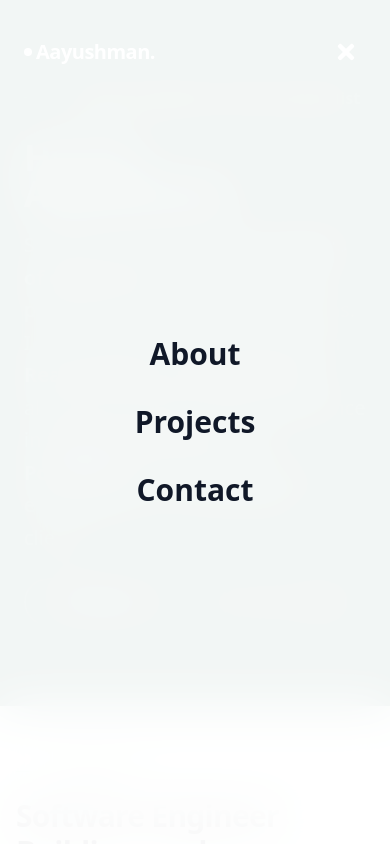
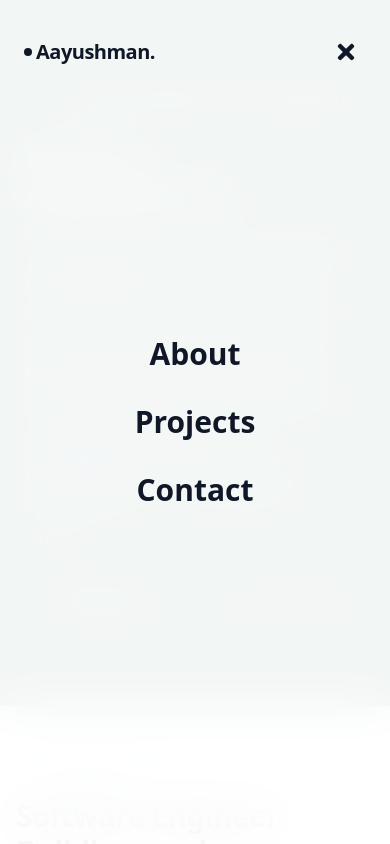
Before and after one commit to aayushman108/My-Portfolio, a Next.js app: page / in a window 390 px wide. Both pictures are taken after a click on the button 346 px from the left and 52 px from the top of the page. Shown: the top 844 px of the page. Built offline with nearby package versions, Linux system fonts and the light colour scheme.

Commit message:
fix: sidenav ui

```diff
--- a/src/components/Navbar.tsx
+++ b/src/components/Navbar.tsx
@@ -11,6 +11,21 @@ const Navbar = () => {
   const isHome = pathname === "/";
   const [isOpen, setIsOpen] = useState(false);
   const [scrolled, setScrolled] = useState(!isHome);
+
+  useEffect(() => {
+    if (!isOpen) return;
+    const lenis = getLenis();
+    lenis?.stop();
+    const prevBodyOverflow = document.body.style.overflow;
+    const prevHtmlOverflow = document.documentElement.style.overflow;
+    document.body.style.overflow = "hidden";
+    document.documentElement.style.overflow = "hidden";
+    return () => {
+      lenis?.start();
+      document.body.style.overflow = prevBodyOverflow;
+      document.documentElement.style.overflow = prevHtmlOverflow;
+    };
+  }, [isOpen]);
 
   useEffect(() => {
     if (pathname === "/projects") return;
@@ -74,12 +89,12 @@ const Navbar = () => {
             <Link
               href="/"
               className={`text-xl font-black tracking-tight flex items-center gap-1 transition-colors duration-300 ${
-                scrolled ? "text-gray-900" : "text-white"
+                scrolled || isOpen ? "text-gray-900" : "text-white"
               } group`}
             >
               <span
                 className={`w-2 h-2 rounded-full transition-colors duration-300 group-hover:bg-emerald-600 ${
-                  scrolled ? "bg-gray-900" : "bg-white"
+                  scrolled || isOpen ? "bg-gray-900" : "bg-white"
                 }`}
               />
               Aayushman.
@@ -110,8 +125,8 @@ const Navbar = () => {
             {/* Mobile Menu Button */}
             <div className="md:hidden flex items-center gap-4">
               <button
-                className={`focus:outline-none p-2 transition-colors duration-300 ${
-                  scrolled ? "text-gray-900" : "text-white"
+                className={`focus:outline-none p-2 rounded-full transition-colors duration-300 ${
+                  scrolled || isOpen ? "text-gray-900" : "text-white"
                 }`}
                 onClick={() => setIsOpen(!isOpen)}
                 aria-label={isOpen ? "Close menu" : "Open menu"}
@@ -126,12 +141,13 @@ const Navbar = () => {
 
       {/* Mobile Menu Overlay */}
       <div
-        className={`fixed inset-0 z-40 bg-white/95 backdrop-blur-xl transition-all duration-500 md:hidden flex flex-col items-center justify-center space-y-8 ${
+        className={`fixed inset-0 z-40 bg-white/95 backdrop-blur-xl transition-all duration-500 md:hidden flex flex-col overflow-y-auto overscroll-contain ${
           isOpen
             ? "opacity-100 pointer-events-auto"
             : "opacity-0 pointer-events-none"
         }`}
       >
+        <div className="m-auto flex flex-col items-center gap-8 py-16">
           {navLinks.map((link) => (
             <Link
               key={link.name}
@@ -143,6 +159,7 @@ const Navbar = () => {
             </Link>
           ))}
         </div>
+      </div>
     </>
   );
 };
```
Lines whose indentation alone changed are shown as unchanged.
